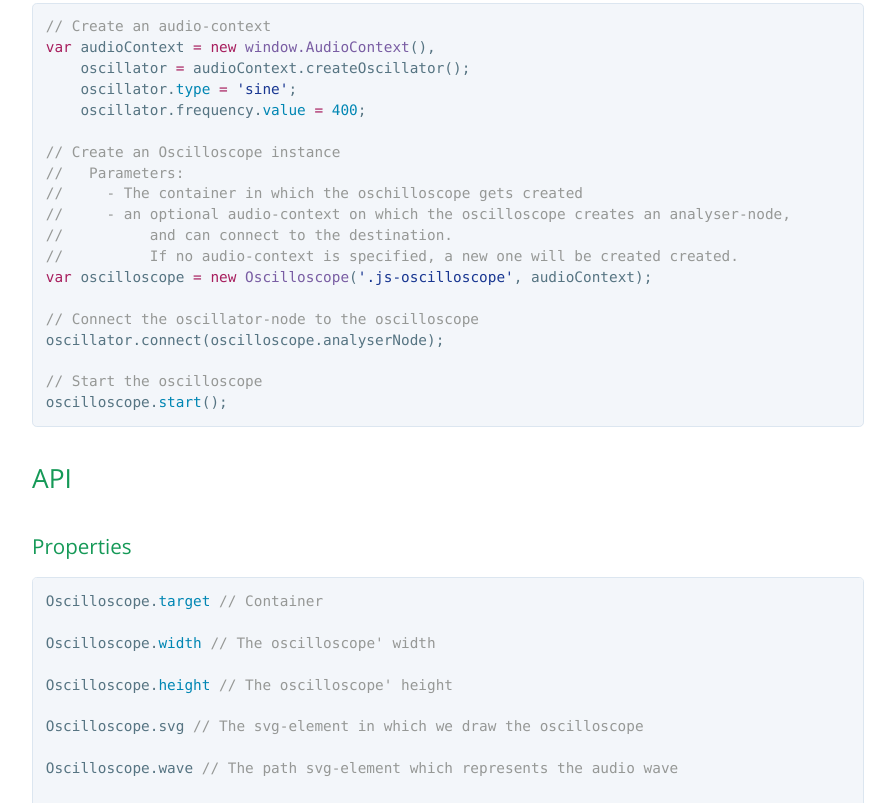
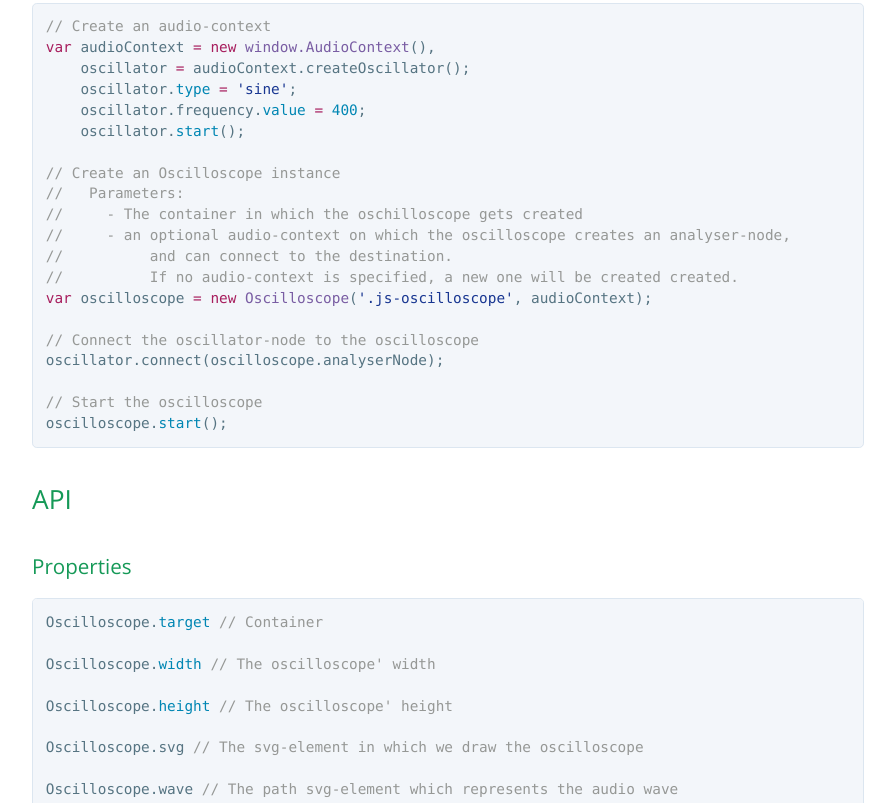
Before and after one commit to Sambego/oscilloscope.js, a plain HTML site: page index.html in a window 1280 px wide. Shown: the part 1220-2023 px from the top of the page, without its empty margins (192-1087 px from the left). Drawn offline with nearby package versions, Linux system fonts and the light colour scheme.

Commit message:
Update code example

```diff
--- a/index.html
+++ b/index.html
@@ -69,6 +69,7 @@
     oscillator <span class="pl-k">=</span> audioContext.createOscillator();
     oscillator.<span class="pl-c1">type</span> <span class="pl-k">=</span> <span class="pl-s"><span class="pl-pds">'</span>sine<span class="pl-pds">'</span></span>;
     oscillator.frequency.<span class="pl-c1">value</span> <span class="pl-k">=</span> <span class="pl-c1">400</span>;
+    oscillator.<span class="pl-c1">start</span>();
 
 <span class="pl-c">// Create an Oscilloscope instance</span>
 <span class="pl-c">//   Parameters:</span>
```
